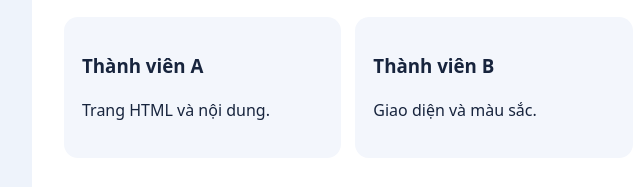
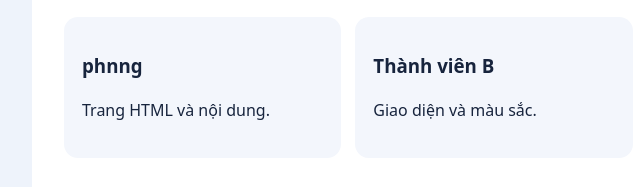
Before and after one commit to Nguynefg/ProjectTeam4, a plain HTML site: page index.html in a window 1280 px wide. Shown: the part 291-478 px from the top of the page, 146-786 px from the left. Drawn offline with Linux system fonts and the light colour scheme.

```diff
--- a/index.html
+++ b/index.html
@@ -14,7 +14,7 @@
     <section aria-labelledby="members-title">
       <h2 id="members-title">Thành viên mẫu</h2>
       <div class="members">
-        <article><h3>Thành viên A</h3><p>Trang HTML và nội dung.</p></article>
+        <article><h3>phnng</h3><p>Trang HTML và nội dung.</p></article>
         <article><h3>Thành viên B</h3><p>Giao diện và màu sắc.</p></article>
         <article><h3>Thành viên C</h3><p>Tương tác và kiểm tra.</p></article>
       </div>
```
